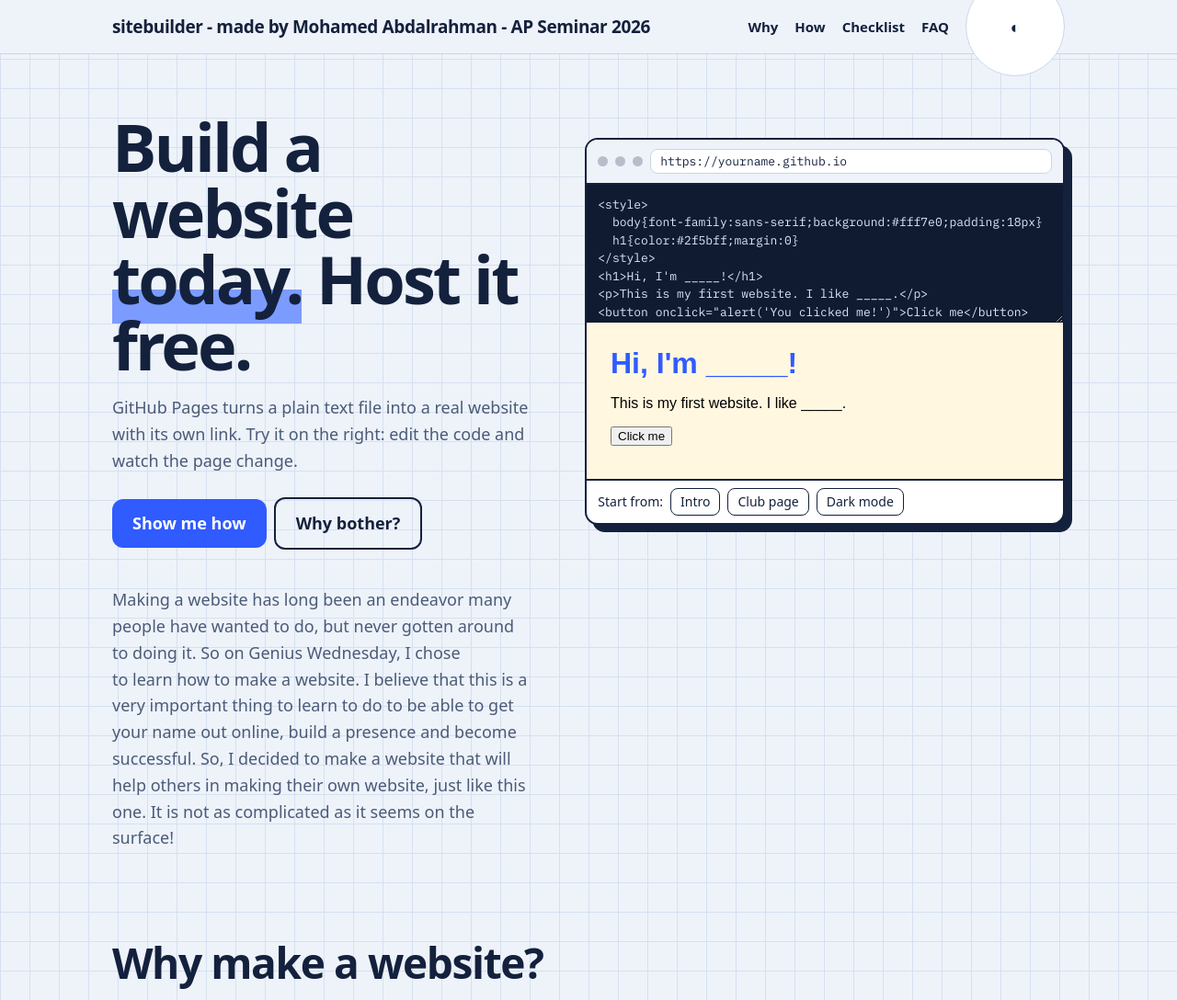
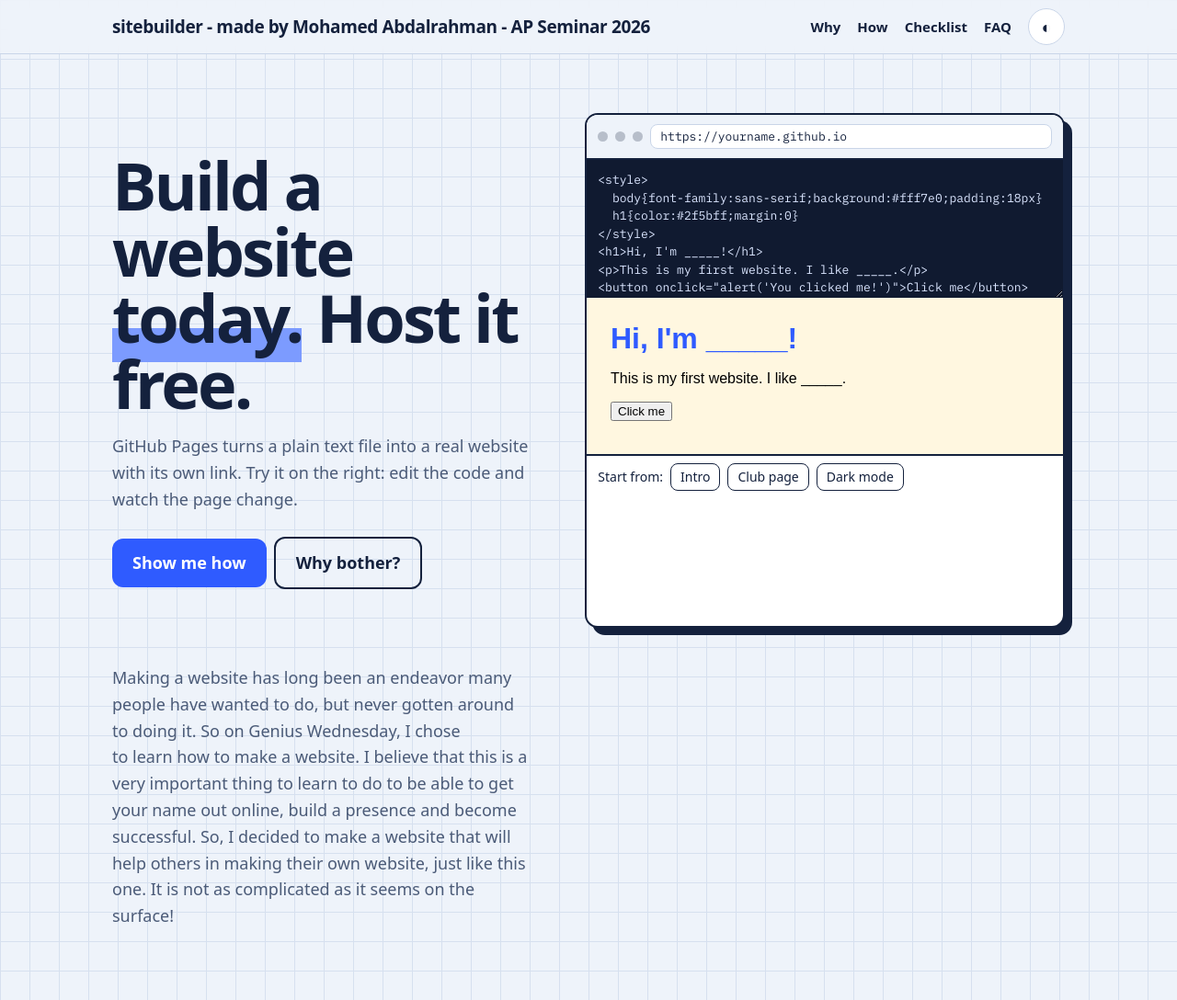
Before and after one commit to MohamedPro123/school-website, a plain HTML site: page index.html in a window 1280 px wide. Shown: the top 1088 px of the page at 92% size. Drawn offline with Linux system fonts and the light colour scheme; a web font is replaced by a local one.

Commit message:
Update index.html

```diff
--- a/index.html
+++ b/index.html
@@ -36,7 +36,7 @@
 nav a{color:var(--ink);text-decoration:none;font-size:15px;font-weight:600}
 nav a:hover{color:var(--blue)}
 button{font:inherit;cursor:pointer}
-.icon{background:var(--card);border:1px solid var(--line);color:var(--ink);border-radius:999px;width:108px;height:108px}
+.icon{background:var(--card);border:1px solid var(--line);color:var(--ink);border-radius:999px;width:40px;height:40px}
 .hero{padding:64px 0 40px;display:grid;grid-template-columns:1fr 1.1fr;gap:40px;align-items:center}
 h1{font-size:clamp(40px,6vw,72px);line-height:1;letter-spacing:-.04em;font-weight:800;margin:0 0 18px}
 h1 span{background:linear-gradient(transparent 62%,var(--sun) 62%)}
@@ -46,7 +46,7 @@
 .btn:hover{transform:translateY(-2px)}
 .btn.alt{background:transparent;color:var(--ink);border:2px solid var(--ink);margin-left:8px }
   :root[data-theme="dark"] .btn.alt{color:#fff}
-.browser{background:var(--card);border:2px solid var(--ink);border-radius:14px;box-shadow:8px 8px 0 var(--ink);overflow:hidden}
+.browser { background: var(--card); border: 2px solid var(--ink); border-radius: 14px; box-shadow: 8px 8px 0 var(--ink); overflow: hidden; min-height: 70vh; }
 .chrome{display:flex;align-items:center;gap:8px;padding:10px 12px;border-bottom:2px solid var(--ink);background:var(--bg)}
 .chrome i{width:11px;height:11px;border-radius:50%;background:var(--ink);opacity:.25}
 .url{flex:1;font:13px var(--m);background:var(--card);border:1px solid var(--line);border-radius:8px;padding:4px 10px;overflow:hidden;white-space:nowrap;text-overflow:ellipsis}
```
